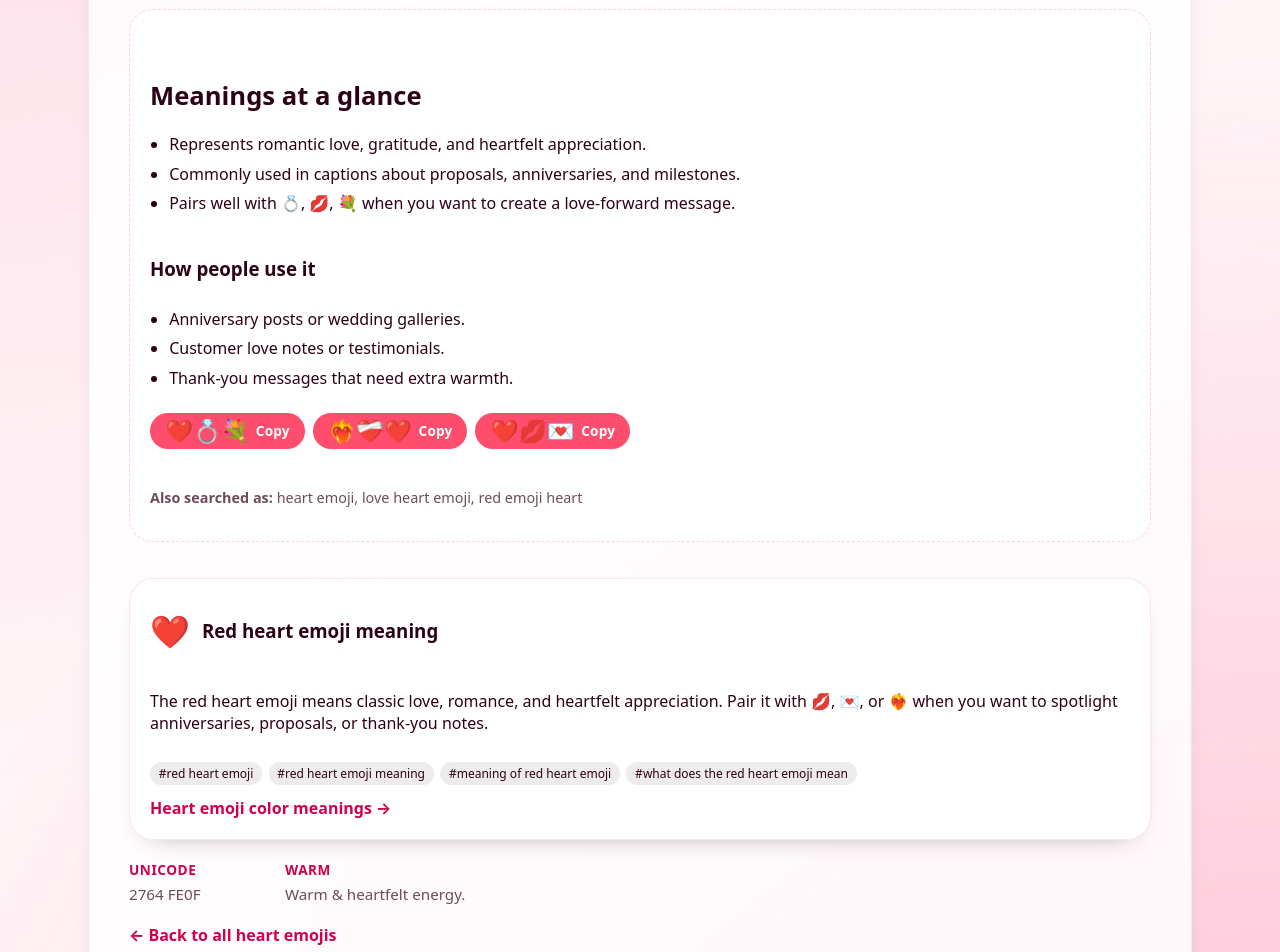
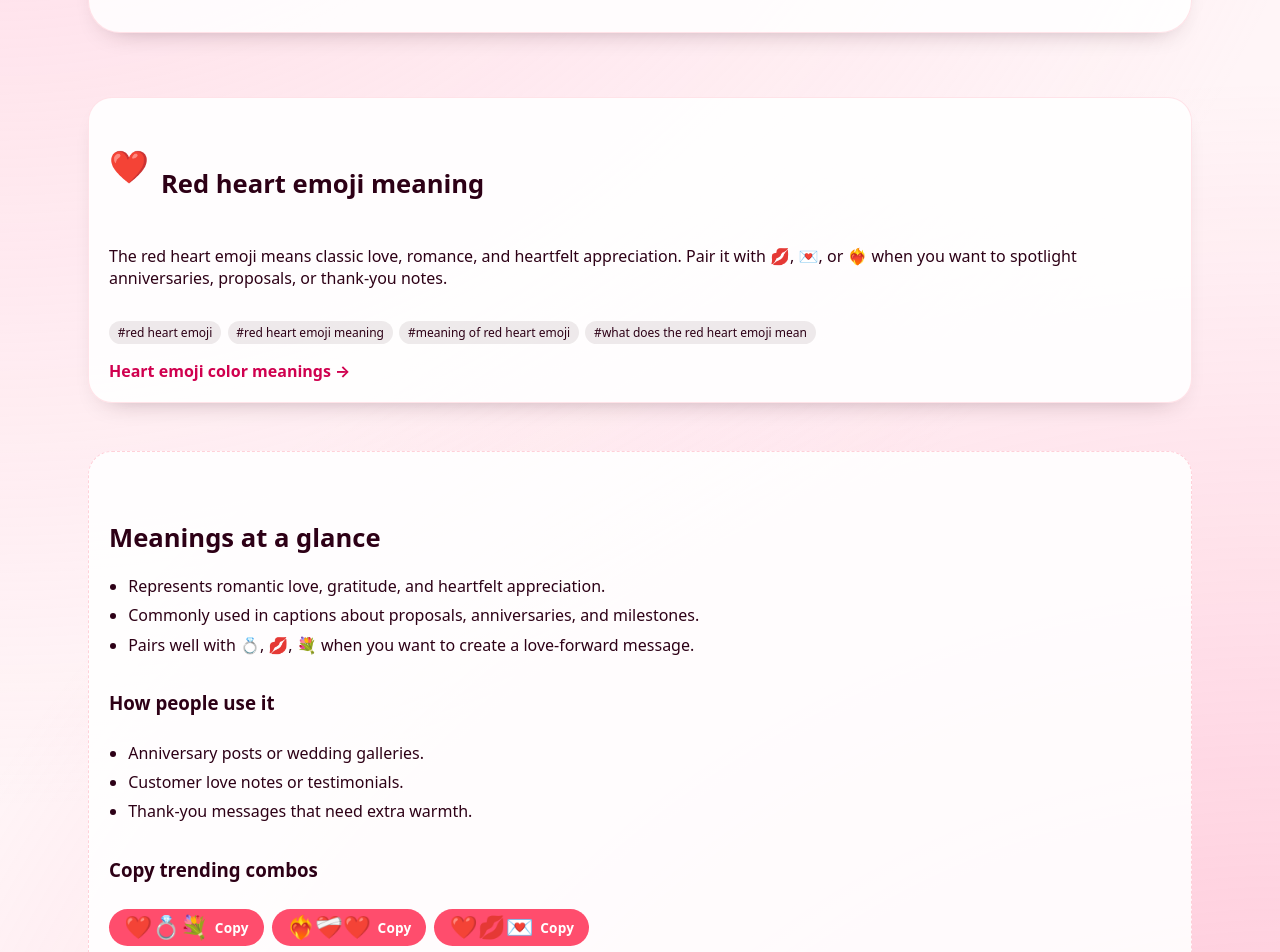
Before and after one commit to ssochi/heartemoji, a Next.js app: page /en/emoji/red-heart in a window 1280 px wide. Shown: the part 600-1552 px from the top of the page. Built offline with nearby package versions, Linux system fonts and the light colour scheme.

Commit message:
Refine color module and emoji detail layout

```diff
--- a/src/app/[locale]/emoji/[slug]/page.tsx
+++ b/src/app/[locale]/emoji/[slug]/page.tsx
@@ -5,7 +5,7 @@ import { AdSlot } from '@/components/AdSlot';
 import { CopyButton } from '@/components/CopyButton';
 import { LanguageSwitcher } from '@/components/LanguageSwitcher';
 import { getDictionary } from '@/data/dictionaries';
-import { HEART_EMOJIS, getEmojiBySlug, getRelatedEmojis } from '@/data/emojis';
+import { HEART_EMOJIS, getEmojiBySlug, getRelatedEmojis, type HeartEmoji } from '@/data/emojis';
 import { COLOR_GUIDE } from '@/data/keywordContent';
 import { getEmojiGuide } from '@/data/emojiGuides';
 import { defaultLocale, getLocaleFromParam, locales, type Locale } from '@/lib/i18n';
@@ -43,11 +43,7 @@ export function generateMetadata({ params }: EmojiPageProps): Metadata {
   }
 
   const dictionary = getDictionary(locale);
-  const content = dictionary.emojiContent[emoji.slug] ?? {
-    name: emoji.meaning,
-    meaning: emoji.meaning,
-    usage: emoji.usage
-  };
+  const content = resolveEmojiContent(dictionary.emojiContent[emoji.slug], emoji, locale);
 
   const canonical = `${locale === defaultLocale ? '' : `/${locale}`}/emoji/${emoji.slug}`;
   const alternates = locales.reduce<Record<string, string>>((acc, currentLocale) => {
@@ -89,11 +85,7 @@ export default function EmojiDetailPage({ params }: EmojiPageProps) {
   }
 
   const dictionary = getDictionary(locale);
-  const content = dictionary.emojiContent[emoji.id] ?? {
-    name: emoji.meaning,
-    meaning: emoji.meaning,
-    usage: emoji.usage
-  };
+  const content = resolveEmojiContent(dictionary.emojiContent[emoji.slug], emoji, locale);
   const related = getRelatedEmojis(emoji.slug);
   const guide = getEmojiGuide(emoji.slug);
   const colorCard = COLOR_GUIDE.find((entry) => entry.slugs.includes(emoji.slug));
@@ -113,73 +105,19 @@ export default function EmojiDetailPage({ params }: EmojiPageProps) {
   };
 
   return (
-    <div className="detail-wrapper">
+    <div className="detail-page">
       <LanguageSwitcher currentLocale={locale} dictionary={dictionary} path={`emoji/${emoji.slug}`} />
       <article className="detail-hero">
-        <div className="card-header">
+        <div className="detail-emoji">
           <span className="emoji-preview" aria-hidden="true">
             {emoji.emoji}
           </span>
           <CopyButton value={emoji.emoji} label={dictionary.common.copy} copiedLabel={dictionary.common.copied} />
         </div>
-        <div className="detail-body">
+        <div className="detail-summary">
           <h1 className="hero-title">{content.name}</h1>
           <p className="card-description">{content.meaning}</p>
           <p className="card-description">{content.usage}</p>
-          {guide ? (
-            <div className="guide-block">
-              <div className="guide-block__column">
-                <h2 className="section-heading">{dictionary.detail.guideHeading}</h2>
-                <ul>
-                  {guide.meaningBullets[locale].map((bullet) => (
-                    <li key={bullet}>{bullet}</li>
-                  ))}
-                </ul>
-              </div>
-              <div className="guide-block__column">
-                <h3>{dictionary.detail.usageListHeading}</h3>
-                <ul>
-                  {guide.usageIdeas[locale].map((idea) => (
-                    <li key={idea}>{idea}</li>
-                  ))}
-                </ul>
-              </div>
-              <div className="guide-block__combos">
-                {guide.combos.map((combo) => (
-                  <CopyButton
-                    key={`${emoji.slug}-${combo}`}
-                    value={combo.replace(/\s{2,}/g, ' ').trim()}
-                    label={dictionary.common.copy}
-                    copiedLabel={dictionary.common.copied}
-                    size="small"
-                    showLabel
-                  />
-                ))}
-              </div>
-              <p className="guide-block__aliases">
-                <strong>{dictionary.detail.alsoSearched}:</strong> {guide.aliases.join(', ')}
-              </p>
-            </div>
-          ) : null}
-          {colorCard ? (
-            <div className="color-detail-card">
-              <div className="color-card__header">
-                <span className="color-card__emoji" aria-hidden="true">
-                  {colorCard.emoji}
-                </span>
-                <h3>{colorCard.title[locale]}</h3>
-              </div>
-              <p>{colorCard.description[locale]}</p>
-              <ul className="color-card__keywords">
-                {colorCard.keywords.slice(0, 4).map((keyword) => (
-                  <li key={keyword}>#{keyword}</li>
-                ))}
-              </ul>
-              <Link className="card-link" href={`/${locale}#color-meanings`}>
-                {dictionary.home.colorHeading} →
-              </Link>
-            </div>
-          ) : null}
           <div className="detail-meta">
             <div className="detail-meta-item">
               <strong>{dictionary.detail.unicodeLabel}</strong>
@@ -196,12 +134,75 @@ export default function EmojiDetailPage({ params }: EmojiPageProps) {
         </div>
       </article>
 
+      {colorCard ? (
+        <section className="color-detail-card" aria-labelledby="color-meaning">
+          <div className="color-card__header">
+            <span className="color-card__emoji" aria-hidden="true">
+              {colorCard.emoji}
+            </span>
+            <h2 className="section-heading" id="color-meaning">
+              {colorCard.title[locale]}
+            </h2>
+          </div>
+          <p>{colorCard.description[locale]}</p>
+          <ul className="color-card__keywords">
+            {colorCard.keywords.slice(0, 4).map((keyword) => (
+              <li key={keyword}>#{keyword}</li>
+            ))}
+          </ul>
+          <Link className="card-link" href={`/${locale}/copy-paste#color-guide-ref`}>
+            {dictionary.home.colorHeading} →
+          </Link>
+        </section>
+      ) : null}
+
+      {guide ? (
+        <section className="guide-block" aria-labelledby="guide-heading">
+          <div className="guide-block__column">
+            <h2 className="section-heading" id="guide-heading">
+              {dictionary.detail.guideHeading}
+            </h2>
+            <ul>
+              {guide.meaningBullets[locale].map((bullet) => (
+                <li key={bullet}>{bullet}</li>
+              ))}
+            </ul>
+          </div>
+          <div className="guide-block__column">
+            <h3>{dictionary.detail.usageListHeading}</h3>
+            <ul>
+              {guide.usageIdeas[locale].map((idea) => (
+                <li key={idea}>{idea}</li>
+              ))}
+            </ul>
+          </div>
+          <div className="guide-block__combos">
+            <h3>{dictionary.detail.combosHeading}</h3>
+            <div className="guide-block__combo-buttons">
+              {guide.combos.map((combo) => (
+                <CopyButton
+                  key={`${emoji.slug}-${combo}`}
+                  value={combo.replace(/\s{2,}/g, ' ').trim()}
+                  label={dictionary.common.copy}
+                  copiedLabel={dictionary.common.copied}
+                  size="small"
+                  showLabel
+                />
+              ))}
+            </div>
+          </div>
+          <p className="guide-block__aliases">
+            <strong>{dictionary.detail.alsoSearched}:</strong> {guide.aliases.join(', ')}
+          </p>
+        </section>
+      ) : null}
+
       <section>
         <h2 className="section-heading">{dictionary.detail.relatedHeading}</h2>
         <div className="related-grid">
           {related.map((item) => (
             <Link key={item.id} href={`/${locale}/emoji/${item.slug}`}>
-              {dictionary.emojiContent[item.slug]?.name ?? item.meaning}
+              {resolveEmojiContent(dictionary.emojiContent[item.slug], item, locale).name}
             </Link>
           ))}
         </div>
@@ -213,3 +214,34 @@ export default function EmojiDetailPage({ params }: EmojiPageProps) {
     </div>
   );
 }
+
+function resolveEmojiContent(
+  entry: { name: string; meaning: string; usage: string } | undefined,
+  emoji: HeartEmoji,
+  locale: Locale
+) {
+  if (entry) {
+    return entry;
+  }
+
+  switch (locale) {
+    case 'zh':
+      return {
+        name: `${emoji.emoji} ${emoji.meaning}`,
+        meaning: `${emoji.meaning}（尚未提供中文说明）`,
+        usage: `可用于：${emoji.usage}`
+      };
+    case 'es':
+      return {
+        name: `${emoji.emoji} ${emoji.meaning}`,
+        meaning: `${emoji.meaning} (descripción en español próximamente)`,
+        usage: `Úsalo para: ${emoji.usage}`
+      };
+    default:
+      return {
+        name: emoji.meaning,
+        meaning: emoji.meaning,
+        usage: emoji.usage
+      };
+  }
+}
--- a/src/app/globals.css
+++ b/src/app/globals.css
@@ -491,14 +491,15 @@ button {
   font-weight: 600;
 }
 
-.detail-wrapper {
+.detail-page {
   display: grid;
   gap: clamp(2rem, 5vw, 3rem);
 }
 
 .detail-hero {
-  display: grid;
-  gap: 1.5rem;
+  display: flex;
+  flex-wrap: wrap;
+  gap: clamp(1.5rem, 4vw, 2.5rem);
   padding: clamp(1.75rem, 4vw, 2.5rem);
   border-radius: 2rem;
   background: rgba(255, 255, 255, 0.85);
@@ -506,8 +507,21 @@ button {
   box-shadow: var(--shadow-card);
 }
 
-.detail-hero .emoji-preview {
+.detail-emoji {
+  display: grid;
+  gap: 0.75rem;
+  align-content: start;
+}
+
+.detail-emoji .emoji-preview {
   font-size: clamp(3rem, 7vw, 4rem);
+}
+
+.detail-summary {
+  display: grid;
+  gap: 1rem;
+  flex: 1;
+  min-width: 240px;
 }
 
 .detail-meta {
@@ -521,6 +535,11 @@ button {
   display: grid;
   gap: 0.35rem;
   min-width: 140px;
+}
+
+.detail-page section {
+  display: grid;
+  gap: 1rem;
 }
 
 .detail-meta-item strong {
@@ -690,6 +709,11 @@ button {
 }
 
 .guide-block__combos {
+  display: grid;
+  gap: 0.5rem;
+}
+
+.guide-block__combo-buttons {
   display: flex;
   flex-wrap: wrap;
   gap: 0.5rem;
@@ -899,3 +923,7 @@ button {
     scroll-behavior: auto !important;
   }
 }
+.detail-wrapper {
+  display: grid;
+  gap: clamp(2rem, 5vw, 3rem);
+}
```
Also changed, not shown: src/app/[locale]/page.tsx (+0 -12 lines).
